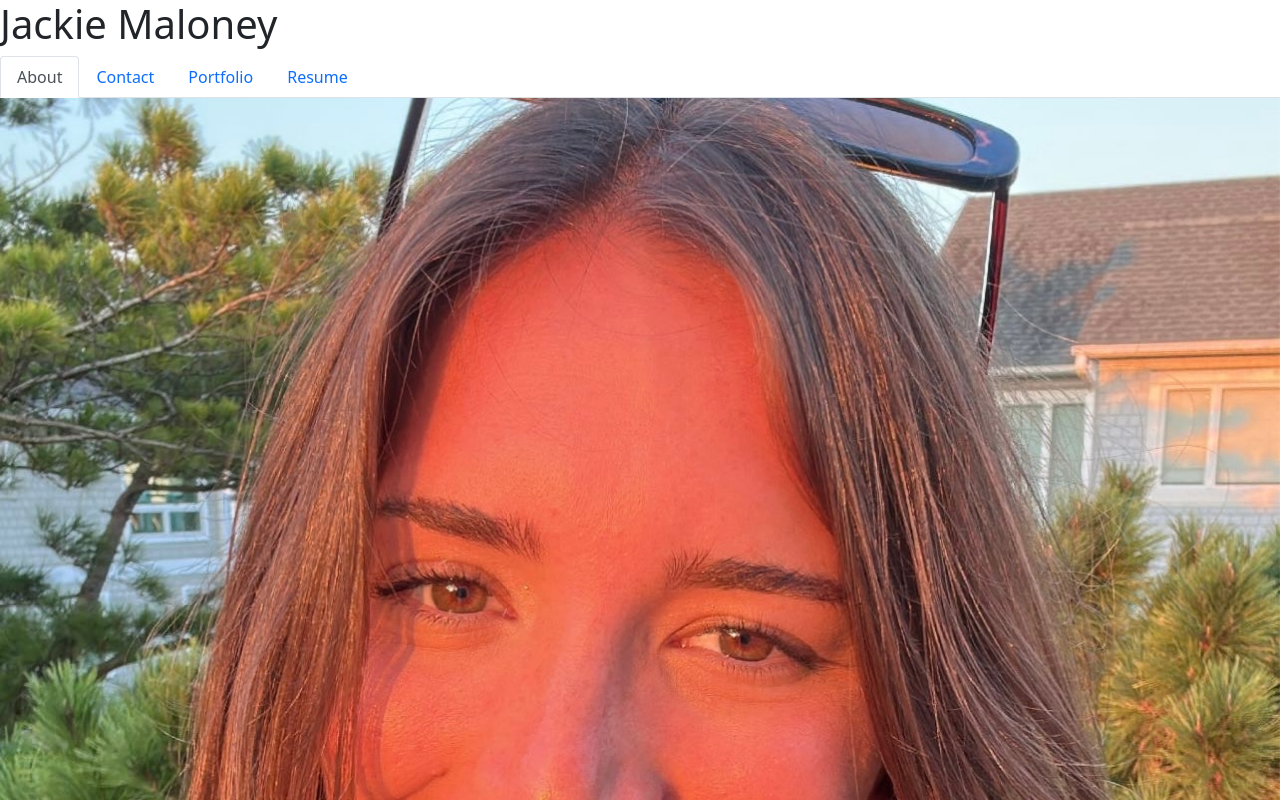
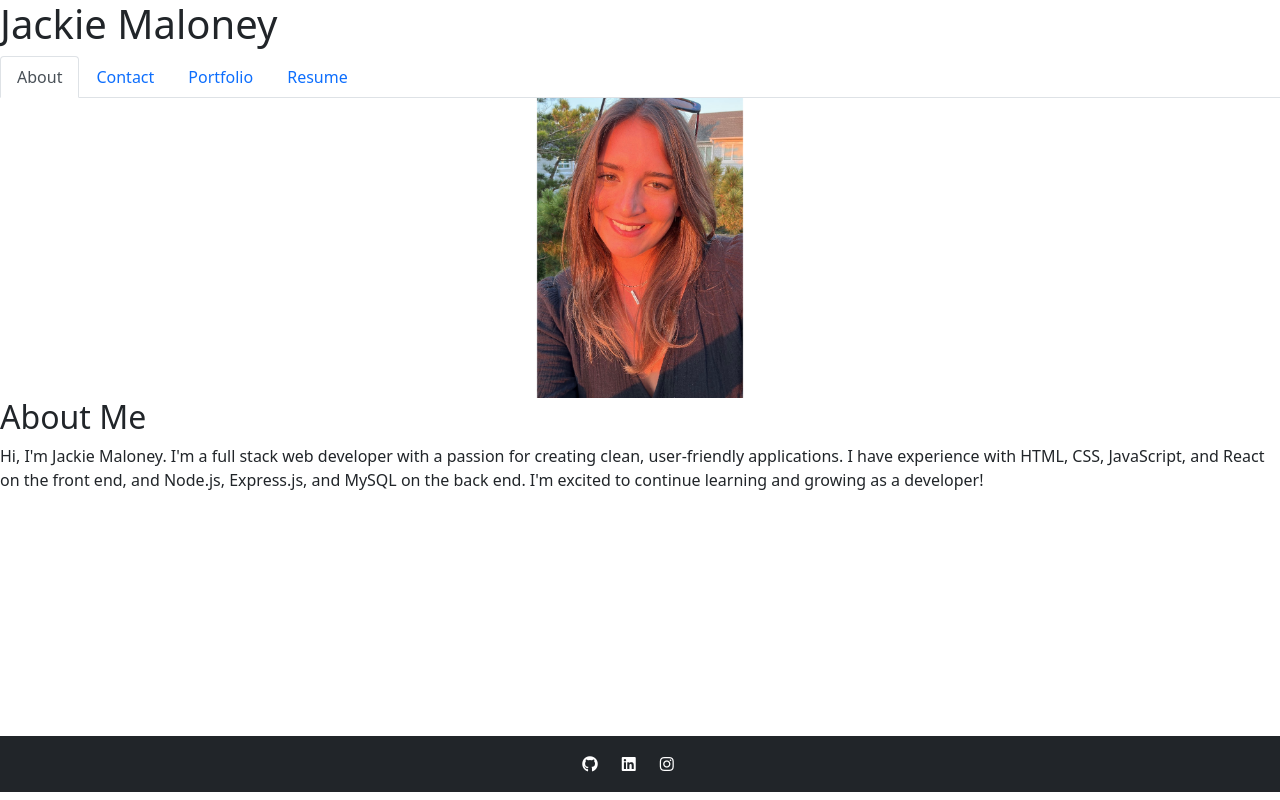
Before and after one commit to jmalon10/React-Portfolio, a React (Vite) app: page / in a window 1280 px wide. Shown: the top 800 px of the page. Built offline with nearby package versions, Linux system fonts and the light colour scheme.

Commit message:
carosel does not disrupt the rest of the page

```diff
--- a/src/pages/About.jsx
+++ b/src/pages/About.jsx
@@ -3,35 +3,72 @@ import Jackie from '../assets/Jackie-PT.png';
 import Poster from '../assets/Research-Poster.png';
 import Bootcamp from '../assets/Bootcamp-Grad-Pic.png';
 import Badge from '../assets/Badge.jpg';
+
 export default function About() {
     return (
         <section>
-           <div id="carouselExampleSlidesOnly" class="carousel slide" data-bs-ride="carousel">
-  <div class="carousel-inner">
-    <div class="carousel-item active">
-      <img src={profileImage} class="d-block w-100" alt="Jackie Selfie">
-      </img>
+           <div
+             id="carouselExampleSlidesOnly"
+             className="carousel slide"
+             data-bs-ride="carousel"
+             style={{
+               width: '50%',
+               margin: '0 auto',
+               height: '300px',
+               overflow: 'hidden',
+               position: 'relative',
+             }}
+           >
+              <div className="carousel-inner" style={{ height: '100%' }}>
+                <div className="carousel-item active">
+                  <img
+                    src={profileImage}
+                    className="d-block mx-auto"
+                    style={{ maxHeight: '300px', maxWidth: '50%' }}
+                    alt="Jackie Selfie"
+                  />
                 </div>
-    <div class="carousel-item">
-      <img src={Jackie} class="d-block w-100" alt="Periodic Table Grad Pic">
-      </img>
+                <div className="carousel-item">
+                  <img
+                    src={Jackie}
+                    className="d-block mx-auto"
+                    style={{ maxHeight: '300px', maxWidth: '50%' }}
+                    alt="Periodic Table Grad Pic"
+                  />
                 </div>
-    <div class="carousel-item">
-      <img src={Poster} class="d-block w-100" alt="Research Poster">
-      </img>
+                <div className="carousel-item">
+                  <img
+                    src={Poster}
+                    className="d-block mx-auto"
+                    style={{ maxHeight: '300px', maxWidth: '50%' }}
+                    alt="Research Poster"
+                  />
                 </div>
-    <div class="carousel-item">
-      <img src={Bootcamp} class="d-block w-100" alt="Bootcamp GradPic">
-      </img>
+                <div className="carousel-item">
+                  <img
+                    src={Bootcamp}
+                    className="d-block mx-auto"
+                    style={{ maxHeight: '300px', maxWidth: '50%' }}
+                    alt="Bootcamp GradPic"
+                  />
                 </div>
-    <div class="carousel-item">
-      <img src={Badge} class="d-block w-100" alt="Rochester Lab badge">
-      </img>
+                <div className="carousel-item">
+                  <img
+                    src={Badge}
+                    className="d-block mx-auto"
+                    style={{ maxHeight: '300px', maxWidth: '50%' }}
+                    alt="Rochester Lab badge"
+                  />
                 </div>
               </div>
            </div>
            <h2>About Me</h2>
-            <p>Hi, I'm Jackie Maloney. I'm a full stack web developer with a passion for creating clean, user-friendly applications. I have experience with HTML, CSS, JavaScript, and React on the front end, and Node.js, Express.js, and MySQL on the back end. I'm excited to continue learning and growing as a developer!</p>
+           <p>
+             Hi, I'm Jackie Maloney. I'm a full stack web developer with a passion for creating
+             clean, user-friendly applications. I have experience with HTML, CSS, JavaScript, and
+             React on the front end, and Node.js, Express.js, and MySQL on the back end. I'm excited
+             to continue learning and growing as a developer!
+           </p>
         </section>
     );
 };
```
Lines whose indentation alone changed are shown as unchanged.
